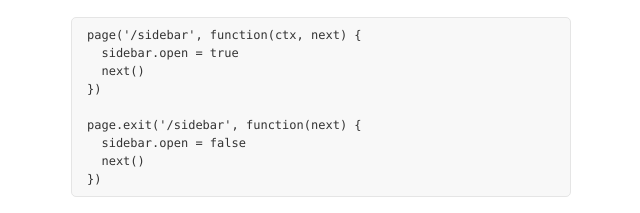
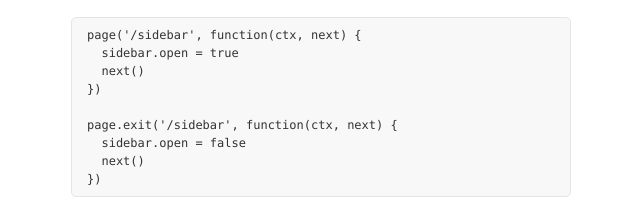
Before and after one commit to visionmedia/page.js, a plain HTML site: page index.html in a window 1280 px wide. Shown: the part 4399-4612 px from the top of the page, 499-1139 px from the left. Drawn offline with Linux system fonts and the light colour scheme.

Commit message:
fix github pages exit code snippet
Github pages is missing the correct syntax for exit

```diff
--- a/index.html
+++ b/index.html
@@ -227,7 +227,7 @@ set <code>dispatch</code> to <strong>false</strong>.</p>
   next()
 })
 
-page.exit(<span class="pl-s1"><span class="pl-pds">'</span>/sidebar<span class="pl-pds">'</span></span>, <span class="pl-st">function</span>(<span class="pl-vpf">next</span>) {
+page.exit(<span class="pl-s1"><span class="pl-pds">'</span>/sidebar<span class="pl-pds">'</span></span>, <span class="pl-st">function</span>(<span class="pl-vpf">ctx</span>, <span class="pl-vpf">next</span>) {
   sidebar.open <span class="pl-k">=</span> <span class="pl-c1">false</span>
   next()
 })</pre></div>
```
